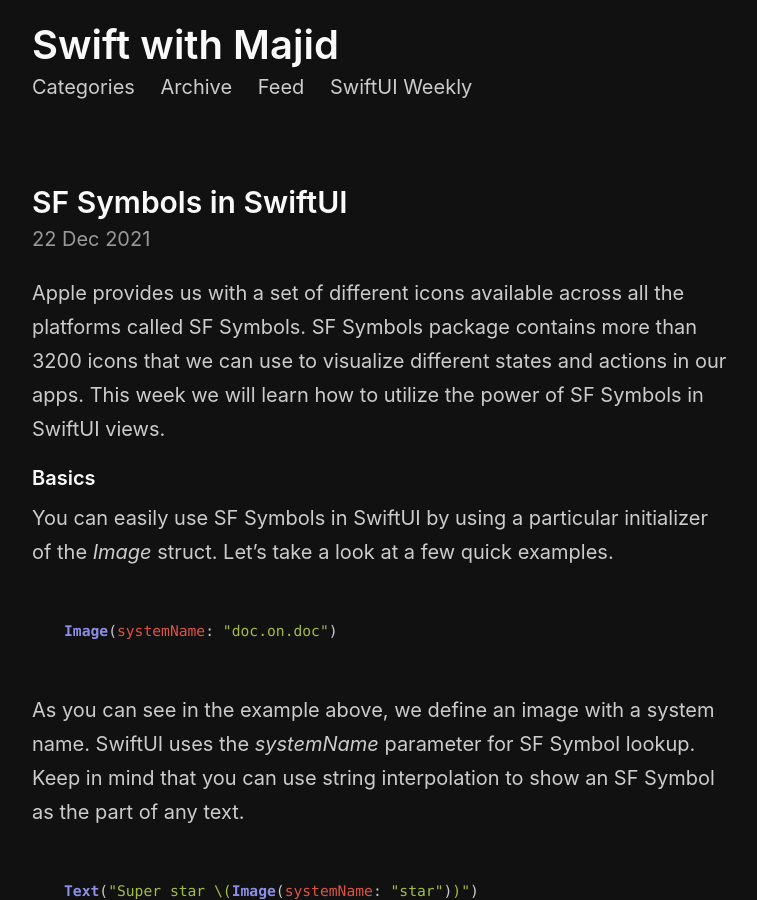
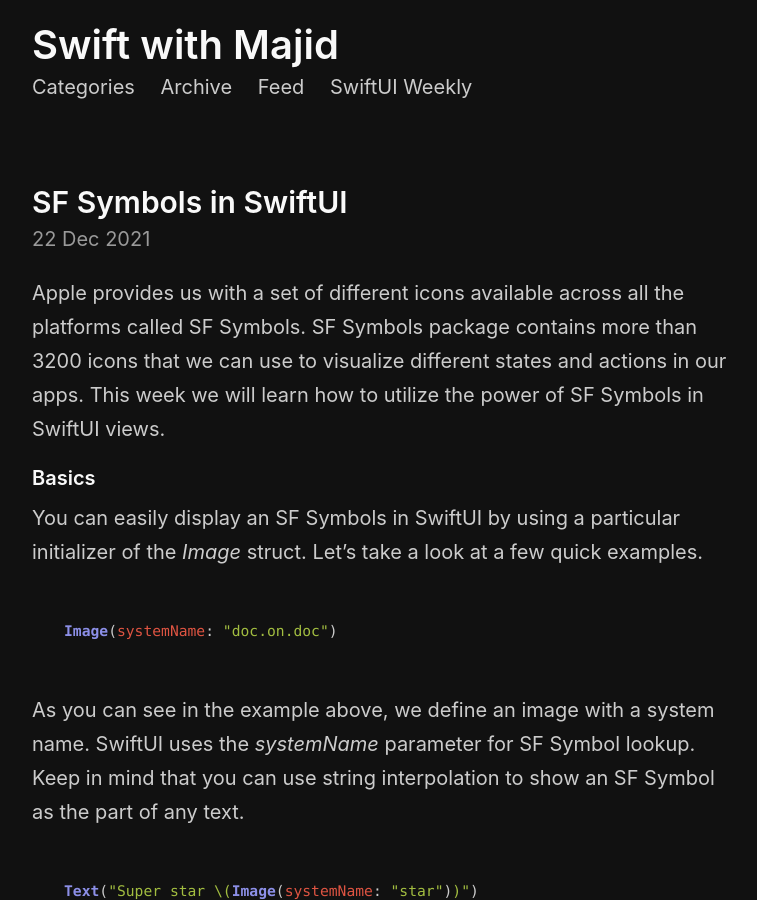
Before and after one commit to mecid/mecid.github.io, a Jekyll site: the page built from _posts/2021-12-22-sf-symbols-in-swiftui.md, in a window 1280 px wide and 900 px high. Shown: the whole window, without its empty margins (258-1015 px from the left). Built offline with Jekyll 4.4.1, drawn with Linux system fonts in a browser that asks for light colours.

Commit message:
small typo fixed in SF Symbols post

````diff
--- a/_posts/2021-12-22-sf-symbols-in-swiftui.md
+++ b/_posts/2021-12-22-sf-symbols-in-swiftui.md
@@ -8,7 +8,7 @@
 Apple provides us with a set of different icons available across all the platforms called SF Symbols. SF Symbols package contains more than 3200 icons that we can use to visualize different states and actions in our apps. This week we will learn how to utilize the power of SF Symbols in SwiftUI views.
 
 #### Basics
-You can easily use SF Symbols in SwiftUI by using a particular initializer of the *Image* struct. Let's take a look at a few quick examples.
+You can easily display an SF Symbols in SwiftUI by using a particular initializer of the *Image* struct. Let's take a look at a few quick examples.
 
 ```swift
 Image(systemName: "doc.on.doc")
````
